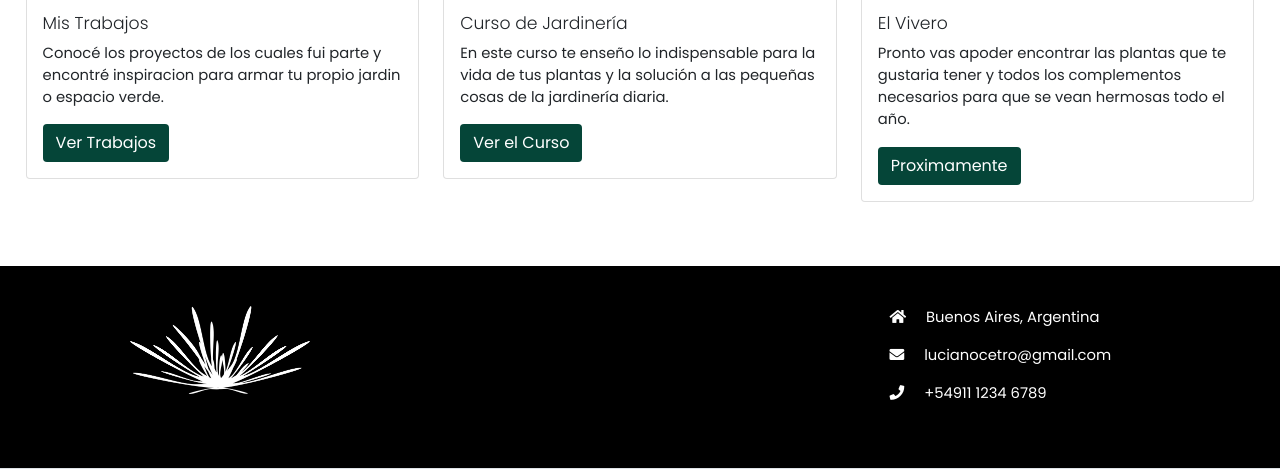
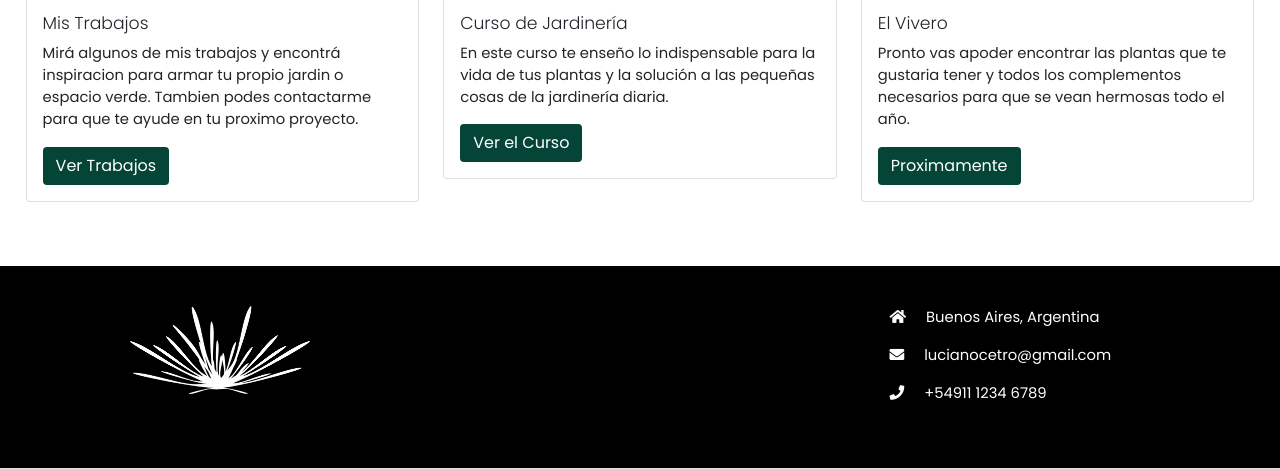
Before and after one commit to jolycent/proyectofinal, a website: page index.html in a window 1280 px wide. Shown: the part 1194-1663 px from the top of the page. Drawn offline with nearby package versions, Linux system fonts and the light colour scheme.

Commit message:
update texto trabajos

```diff
--- a/index.html
+++ b/index.html
@@ -60,7 +60,7 @@
         <img src="./img/galeria05.jpg" class="card-img-top" alt="paisajimo_balcon" style="height: 15rem;">
         <div class="card-body">
           <h5 class="card-title">Mis Trabajos</h5>
-          <p class="card-text">Conocé los proyectos de los cuales fui parte y encontré inspiracion para armar tu propio jardin o espacio verde.</p>
+          <p class="card-text">Mirá algunos de mis trabajos y encontrá inspiracion para armar tu propio jardin o espacio verde. Tambien podes contactarme para que te ayude en tu proximo proyecto.</p>
           <a href="./assets/sobremi.html" class="btn btn-verde">Ver Trabajos</a>
         </div>
       </div>
```
